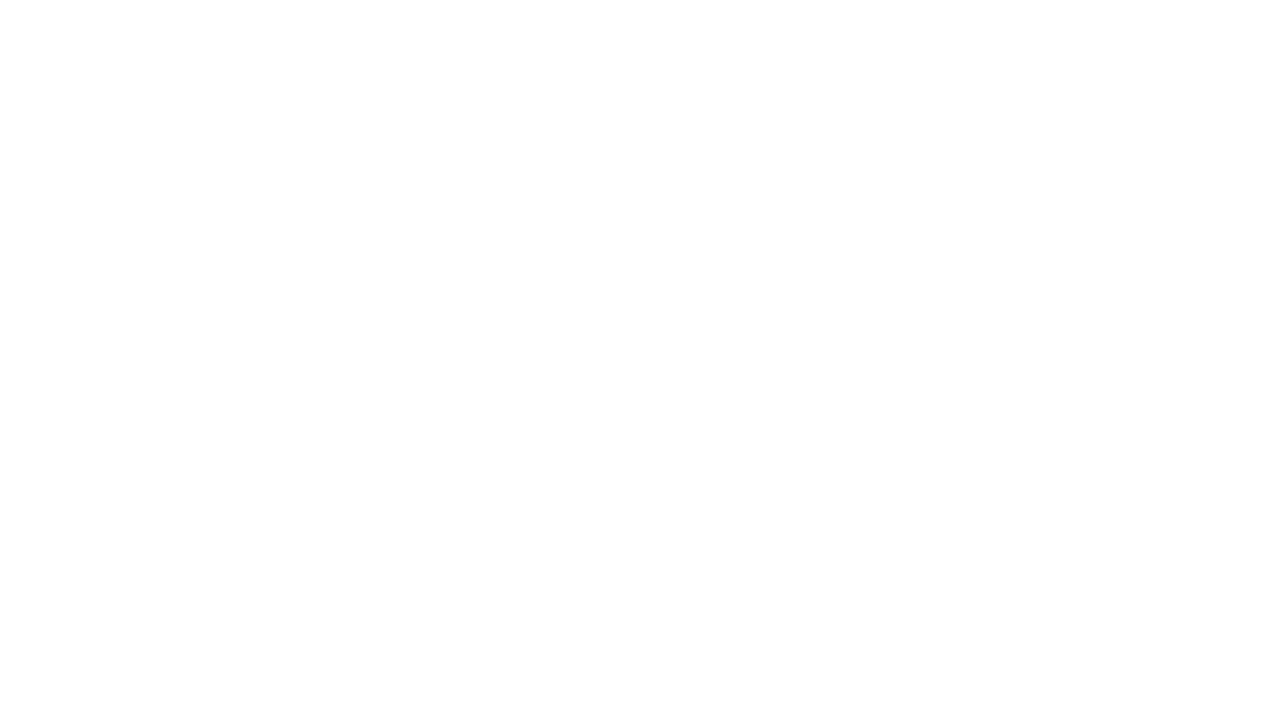
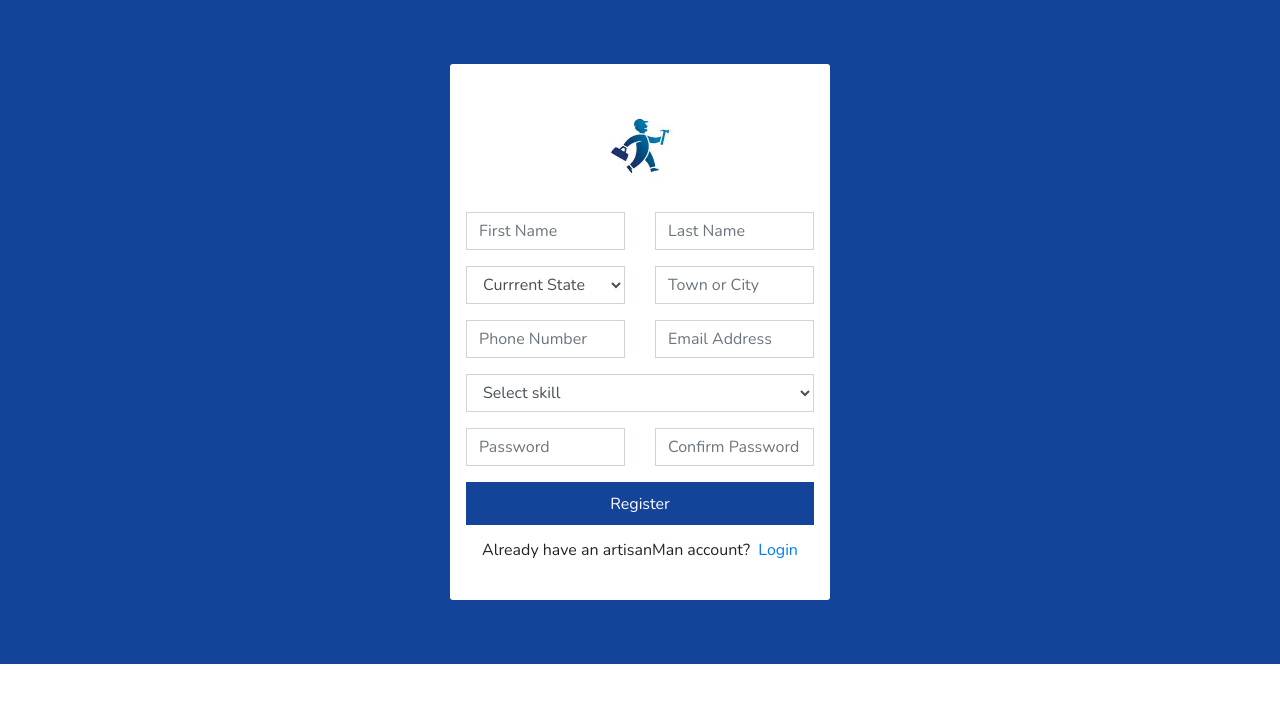
Before and after one commit to Achilles45/Artisan-man, a Vue app: page /register in a window 1280 px wide. Shown: the top 702 px of the page. Built offline with nearby package versions, Linux system fonts and the light colour scheme; the HTML template or start-up script is replaced by a standard one.

Commit message:
Created the login and signup form

```diff
--- a/src/router.js
+++ b/src/router.js
@@ -3,6 +3,7 @@ import Router from 'vue-router'
 import Index from './views/Index.vue'
 import Artisan from './views/Artisan.vue';
 import Login from './views/Login.vue';
+import Register from './views/Register.vue';
 Vue.use(Router)
 
 export default new Router({
@@ -32,5 +33,10 @@ export default new Router({
       name: 'login',
       component: Login
     },
+    {
+      path: '/register',
+      name: 'register',
+      component: Register
+    },
   ]
 })
--- a/src/views/Index.vue
+++ b/src/views/Index.vue
@@ -99,7 +99,7 @@
           <div class="col-md-5">
             <h3>You can make &#8358;20,000 weekly as an artisan on this platform</h3>
             <p>Get access to a lot of people that needs your services in your locality</p><br />
-            <router-link :to="{name: 'Artisan'}" class="artisan-btn">Find Out More</router-link>
+            <router-link to="/artisan" class="artisan-btn">Find Out More</router-link>
           </div>
           <div class="col-md-3"></div>
         </div>
--- a/src/views/Login.vue
+++ b/src/views/Login.vue
@@ -1,7 +1,32 @@
 <template>
     <div class="login__wrapper container-fluid">
         <div class="container">
+            <div class="row">
+                <div class="col-md-4">
 
+                </div>
+                <div class="col-md-4 login__card">
+                    <div class="row text-center">
+                        <div class="col-12">
+                <router-link to="/"><img src="../assets/logo.jpg" class="img-fluid logo" alt=""></router-link>
+                    </div>
+                    </div>
+                 <form mt-3>
+                     <div class="form-group">
+                         <input type="text" class="form-control" placeholder="Email Address">
+                     </div>
+                      <div class="form-group">
+                         <input type="password" class="form-control" placeholder="Password">
+                     </div>
+                     <button type="submit" class="login-btn d-block">Login</button>
+                 </form>
+                 <h6 class="text-center pt-4">New to ArtisanMan?&nbsp; <router-link to="/">Create Account</router-link></h6>
+                 <h6 class="text-center"><router-link to="/">Forgot Password?</router-link></h6>
+                </div>
+                <div class="col-md-4">
+
+                </div>
+            </div>
         </div>
     </div>
 </template>
@@ -17,9 +42,37 @@ export default {
     height: 100vh;
     .login__card{
         background: #fff;
-        padding: 2rem;
-        margin-top: 50%;
+        margin-top: 10rem;
+        padding: 2.5rem;
         border-radius: 3px;
+        .logo{
+            height: 100px;
+        }
+        form{
+            padding-top: 1rem;
+            input[type=text], input[type=password]{
+                background-color: transparent;
+                border-radius: 3px;
+                color: #656565;
+                box-shadow: none;
+                border: 2px solid rgba(209,209,209,0.56);
+                height: 2.88rem;
+                margin-top: .5rem;
+            }
+            .login-btn{
+                background: $primary-color;
+                color: #fff;
+                text-align: center;
+                padding: .7rem 0;
+                border: 0;
+                display: block;
+                width: 100%;
+            }
+        }
+        .account{
+            color: #1f1f1f;
+        }
     }
 }
+
 </style>
--- /dev/null
+++ b/src/views/Register.vue
@@ -0,0 +1,163 @@
+<template>
+    <div class="register__wrapper container-fluid">
+        <div class="container">
+            <div class="row">
+                <div class="col-md-4">
+
+                </div>
+                <div class="col-md-4 register-card">
+                      <div class="row text-center">
+                        <div class="col-12">
+                            <router-link to="/"><img src="../assets/logo.jpg" class="img-fluid logo" alt=""></router-link>
+                        </div>
+                    </div>
+                    <form>
+                       <div class="row">
+                           <div class="col-md-6">
+                               <div class="form-group">
+                                   <input type="text" class="form-control" placeholder="First Name">
+                               </div>
+                           </div>
+                            <div class="col-md-6">
+                               <div class="form-group">
+                                   <input type="text" class="form-control" placeholder="Last Name">
+                               </div>
+                           </div>
+                       </div>
+                       <div class="row">
+                           <div class="col-md-6">
+                               <div class="form-group">
+                            <select name="state" id="state" class="form-control">
+                                <option selected="selected">Currrent State</option>
+                                <option value='Abia'>Abia</option>
+                                <option value='Adamawa'>Adamawa</option>
+                                <option value='AkwaIbom'>AkwaIbom</option>
+                                <option value='Anambra'>Anambra</option>
+                                <option value='Bauchi'>Bauchi</option>
+                                <option value='Bayelsa'>Bayelsa</option>
+                                <option value='Benue'>Benue</option>
+                                <option value='Borno'>Borno</option>
+                                <option value='CrossRivers'>CrossRivers</option>
+                                <option value='Delta'>Delta</option>
+                                <option value='Ebonyi'>Ebonyi</option>
+                                <option value='Edo'>Edo</option>
+                                <option value='Ekiti'>Ekiti</option>
+                                <option value='Enugu'>Enugu</option>
+                                <option value='Gombe'>Gombe</option>
+                                <option value='Imo'>Imo</option>
+                                <option value='Jigawa'>Jigawa</option>
+                                <option value='Kaduna'>Kaduna</option>
+                                <option value='Kano'>Kano</option>
+                                <option value='Katsina'>Katsina</option>
+                                <option value='Kebbi'>Kebbi</option>
+                                <option value='Kogi'>Kogi</option>
+                                <option value='Kwara'>Kwara</option>
+                                <option value='Lagos'>Lagos</option>
+                                <option value='Nasarawa'>Nasarawa</option>
+                                <option value='Niger'>Niger</option>
+                                <option value='Ogun'>Ogun</option>
+                                <option value='Ondo'>Ondo</option>
+                                <option value='Osun'>Osun</option>
+                                <option value='Oyo'>Oyo</option>
+                                <option value='Plateau'>Plateau</option>
+                                <option value='Rivers'>Rivers</option>
+                                <option value='Sokoto'>Sokoto</option>
+                                <option value='Taraba'>Taraba</option>
+                                <option value='Yobe'>Yobe</option>
+                                <option value='Zamfara'>Zamafara</option>
+                        </select>
+                        </div>
+                    </div>
+                           <div class="col-md-6">
+                                 <div class="form-group">
+                                    <input type="text" class="form-control" placeholder="Town or City">
+                                </div>
+                           </div>
+                       </div>
+                       <div class="row">
+                           <div class="col-md-6">
+                               <div class="form-group">
+                                   <input type="text" class="form-control" placeholder="Phone Number">
+                               </div>
+                           </div>
+                           <div class="col-md-6">
+                               <input type="text" class="form-control" placeholder="Email Address">
+                           </div>
+                       </div>
+                         <div class="form-group">
+                           <select name="" id="" class="form-control">
+                               <option value="">Select skill</option>
+                                <option value="">Electricals</option>
+                                    <option value="">Plumbing</option>
+                                    <option value="">Carpentry</option>
+                                    <option value="">Painting</option>
+                                    <option value="">Laundry</option>
+                                    <option value="">Tilling</option>
+                                    <option value="">Generator repairs</option>
+                           </select>
+                       </div>
+                       <div class="row">
+                           <div class="col-md-6">
+                               <div class="form-group">
+                                   <input type="password" class="form-control" placeholder="Password">
+                               </div>
+                           </div>
+                            <div class="col-md-6">
+                               <div class="form-group">
+                                   <input type="password" class="form-control" placeholder="Confirm Password">
+                               </div>
+                           </div>
+                       </div>
+                        <button type="submit" class="register-btn d-block">Register</button>
+                        <h6 class="text-center mt-3">Already have an artisanMan account?&nbsp;  <router-link to="/login">Login</router-link></h6>
+                    </form>
+                </div>
+                <div class="col-md-4">
+
+                </div>
+            </div>
+        </div>
+    </div>
+</template>
+<script>
+export default {
+    name: 'register',
+    data(){
+        return{
+
+        }
+    },
+}
+</script>
+
+<style scoped lang="scss">
+@import '../styles/_colors.scss';
+.register__wrapper{
+    background: $primary-color;
+    height: auto;
+    .register-card{
+        background: #fff;
+        padding: 2rem 1rem;
+        margin: 4rem 0;
+        border-radius: 3px;
+        .logo{
+            height: 100px;
+        }
+        form{
+            padding-top: 1rem;
+            input[type=text], input[type=password], select{
+                border-radius: 0;
+            }
+            .register-btn{
+                background: $primary-color;
+                color: #fff;
+                text-align: center;
+                border: none;
+                padding: .6rem;
+                display: block;
+                width: 100%;
+            }
+        }
+    }
+}
+</style>
```
Also changed, not shown: src/assets/logo.jpg (added).
